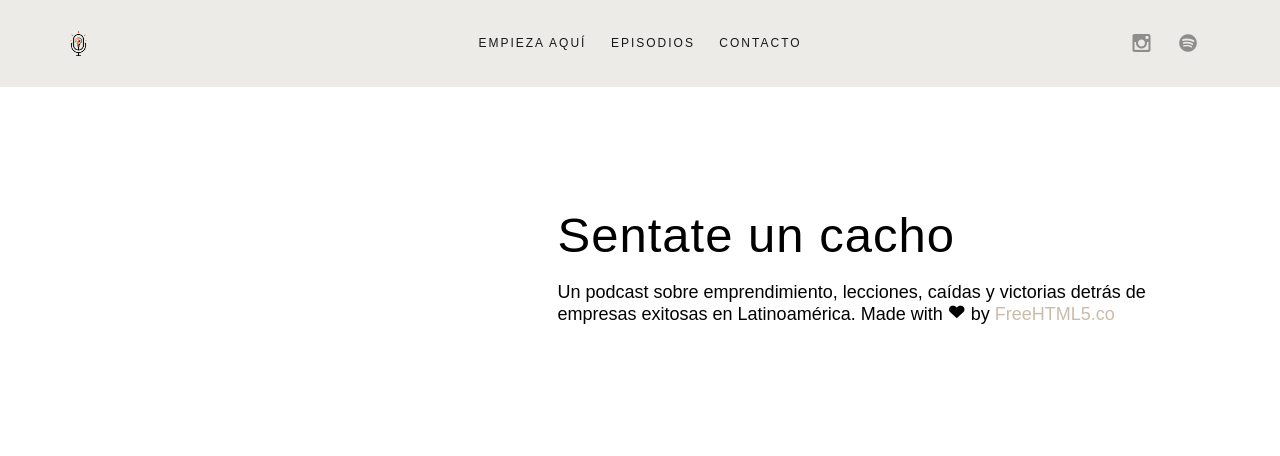
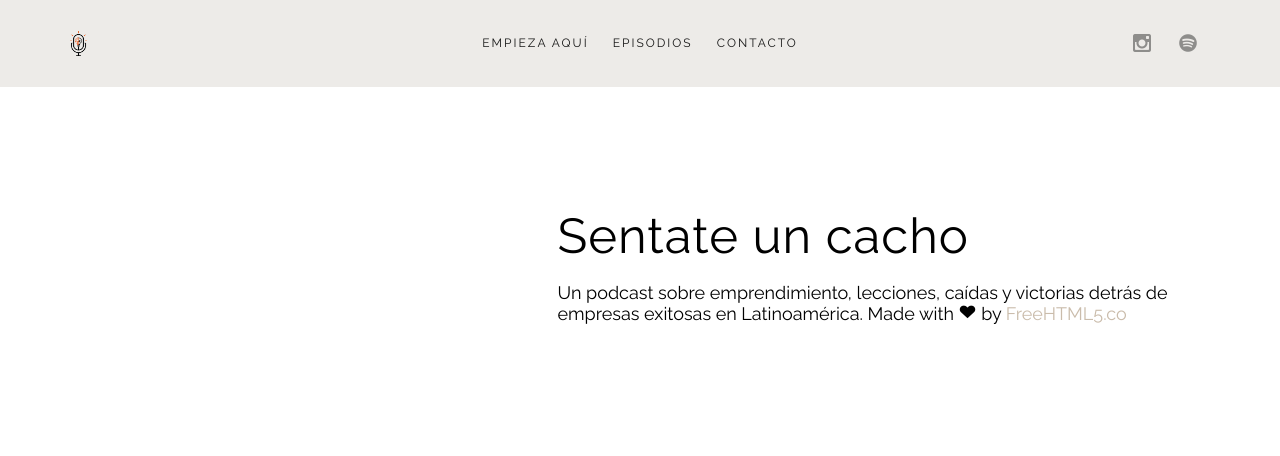
Before and after one commit to thethoughtfulmillennial/thethoughtfulmillennial.github.io, a Jekyll site: the page built from index.html, in a window 1280 px wide and 1400 px high. Shown: the top 456 px of the window. Built offline with Jekyll 4.4.1, drawn with Linux system fonts in a browser that asks for light colours; some web fonts are replaced; grey boxes are pictures that could not be loaded.

Commit message:
Updating font.

```diff
--- a/_layouts/default.html
+++ b/_layouts/default.html
@@ -36,7 +36,7 @@
     <meta name="twitter:url" content="" />
     <meta name="twitter:card" content="" />
 
-    <!-- <link href="https://fonts.googleapis.com/css?family=Montserrat:400,700" rel="stylesheet"> -->
+    <link href="https://fonts.googleapis.com/css?family=Raleway:400,700" rel="stylesheet">
 
     <!-- Animate.css -->
     <link rel="stylesheet" href="/assets/css/animate.css">
--- a/assets/css/style.css
+++ b/assets/css/style.css
@@ -11,7 +11,7 @@
 *
 * ======================================================= */
 body {
-  font-family: "Montserrat", Arial, sans-serif;
+  font-family: "Raleway", Arial, sans-serif;
   font-weight: 300;
   font-size: 16px;
   line-height: 1.7;
@@ -65,7 +65,7 @@
 
 h1, h2, h3, h4, h5, h6, figure {
   color: #000;
-  font-family: "Montserrat", Arial, sans-serif;
+  font-family: "Raleway", Arial, sans-serif;
   font-weight: 400;
   margin: 0 0 20px 0;
 }
@@ -119,7 +119,7 @@
   padding: 0;
   text-transform: uppercase;
   font-weight: bold;
-  font-family: "Montserrat", Arial, sans-serif;
+  font-family: "Raleway", Arial, sans-serif;
 }
 .fh5co-nav .fh5co-social {
   margin: 3px 0 0 0;
@@ -192,7 +192,7 @@
   margin: 0;
   list-style: none;
   display: inline-block;
-  font-family: "Montserrat", Arial, sans-serif;
+  font-family: "Raleway", Arial, sans-serif;
 }
 .fh5co-nav ul li a {
   text-transform: uppercase;
@@ -527,7 +527,7 @@
   margin: 0;
 }
 .categories li {
-  font-family: "Montserrat", Arial, sans-serif;
+  font-family: "Raleway", Arial, sans-serif;
   list-style: none;
   margin-bottom: 5px;
 }
@@ -589,7 +589,7 @@
   text-transform: uppercase;
   font-size: 12px;
   letter-spacing: 2px;
-  font-family: "Montserrat", Arial, sans-serif;
+  font-family: "Raleway", Arial, sans-serif;
 }
 
 .title {
@@ -1041,7 +1041,7 @@
 .btn {
   margin-right: 4px;
   margin-bottom: 4px;
-  font-family: "Montserrat", Arial, sans-serif;
+  font-family: "Raleway", Arial, sans-serif;
   font-size: 16px;
   font-weight: 400;
   -webkit-border-radius: 2px;
@@ -1259,7 +1259,7 @@
   color: #666666;
 }
 blockquote .person {
-  font-family: "Montserrat", Arial, sans-serif;
+  font-family: "Raleway", Arial, sans-serif;
   font-size: 14px;
   color: #b3b3b3;
 }
```
